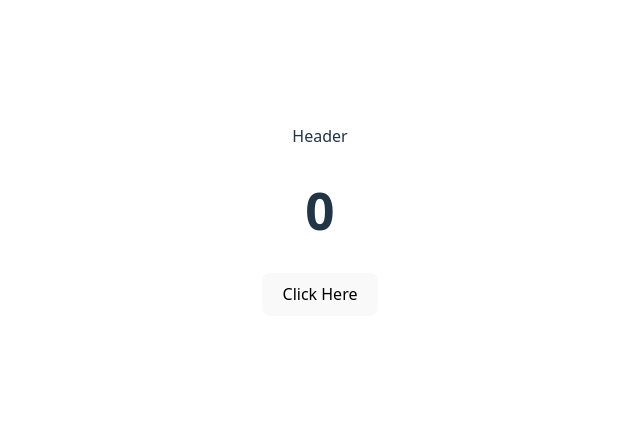
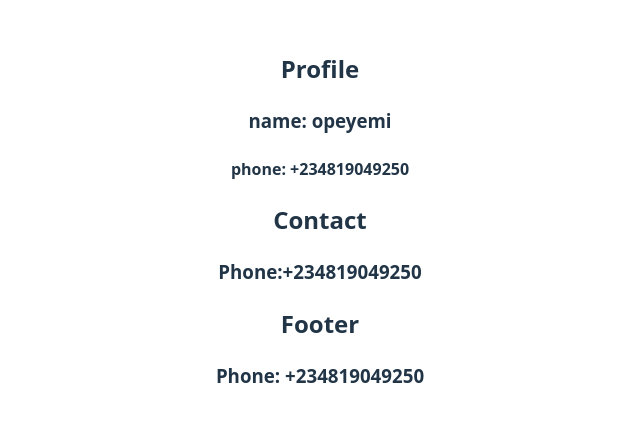
Before and after one commit to Opeyemi0001/reactHooks, a React (Vite) app: page / in a window 1280 px wide. Shown: the part 180-602 px from the top of the page, without its empty margins (320-960 px from the left). Built offline with nearby package versions, Linux system fonts and the light colour scheme.

Commit message:
feat: useContext hook/API

```diff
--- a/src/App.jsx
+++ b/src/App.jsx
@@ -5,6 +5,8 @@
 import UesRefHook from './components/UesRefHook';
 import UseMemohook from './components/useMemohook';
 import UseCallbackhook from './components/UseCallbackhook';
+import Profile from './components/datacomponent/Profile';
+import Footer from './components/datacomponent/Footer';
 
 function App() {
 
@@ -14,7 +16,9 @@
    {/* <UseStatehook /> */}
    {/* <UseEffecthook /> */}
    {/* <UseMemohook /> */}
-   <UseCallbackhook />
+   {/* <UseCallbackhook /> */}
+   <Profile />
+   <Footer />
    {/* <UesRefHook /> */}
 
     </>
--- /dev/null
+++ b/src/components/datacomponent/Contact.jsx
@@ -0,0 +1,16 @@
+import React, { useContext } from 'react'
+import { AppContext } from '../../context/AppContext'
+
+const Contact = () => {
+
+  const {phone} = useContext(AppContext);
+
+  return (
+    <div>
+      <h2>Contact</h2>
+      <h3>Phone:{phone}</h3>
+    </div>
+  )
+}
+
+export default Contact
--- /dev/null
+++ b/src/components/datacomponent/Footer.jsx
@@ -0,0 +1,16 @@
+import React, { useContext } from 'react'
+import { AppContext } from '../../context/AppContext'
+
+const Footer = () => {
+
+  const {phone} = useContext(AppContext);
+
+  return (
+    <div>
+      <h2>Footer</h2>
+      <h3>Phone: {phone}</h3>
+    </div>
+  )
+}
+
+export default Footer
--- /dev/null
+++ b/src/components/datacomponent/Profile.jsx
@@ -0,0 +1,21 @@
+import React, { useContext } from 'react'
+import Contact from './Contact'
+import Footer from './Footer'
+import { AppContext } from '../../context/AppContext'
+
+const Profile = () => {
+
+  const { name, phone } = useContext(AppContext);
+
+  return (
+    <div>
+      <h2>Profile</h2>
+      <h3>name: {name}</h3>
+      <h4>phone: {phone}</h4>
+      <Contact />
+
+    </div>
+  )
+}
+
+export default Profile
--- /dev/null
+++ b/src/context/AppContext.jsx
@@ -0,0 +1,17 @@
+import { createContext } from "react";
+
+export const AppContext = createContext();
+
+const ContextProvider = (props) => {
+
+  const phone = "+234819049250";
+  const name = "opeyemi";
+
+  return (
+    <AppContext.Provider value={{phone,name}}>
+      {props.children}
+    </AppContext.Provider>
+  )
+}
+
+export default ContextProvider
--- a/src/main.jsx
+++ b/src/main.jsx
@@ -2,9 +2,10 @@
 import { createRoot } from 'react-dom/client'
 import './index.css'
 import App from './App.jsx'
+import ContextProvider from './context/AppContext.jsx'
 
 createRoot(document.getElementById('root')).render(
-
-    <App />
-
+    <ContextProvider>
+        <App />
+    </ContextProvider>
 )
```
